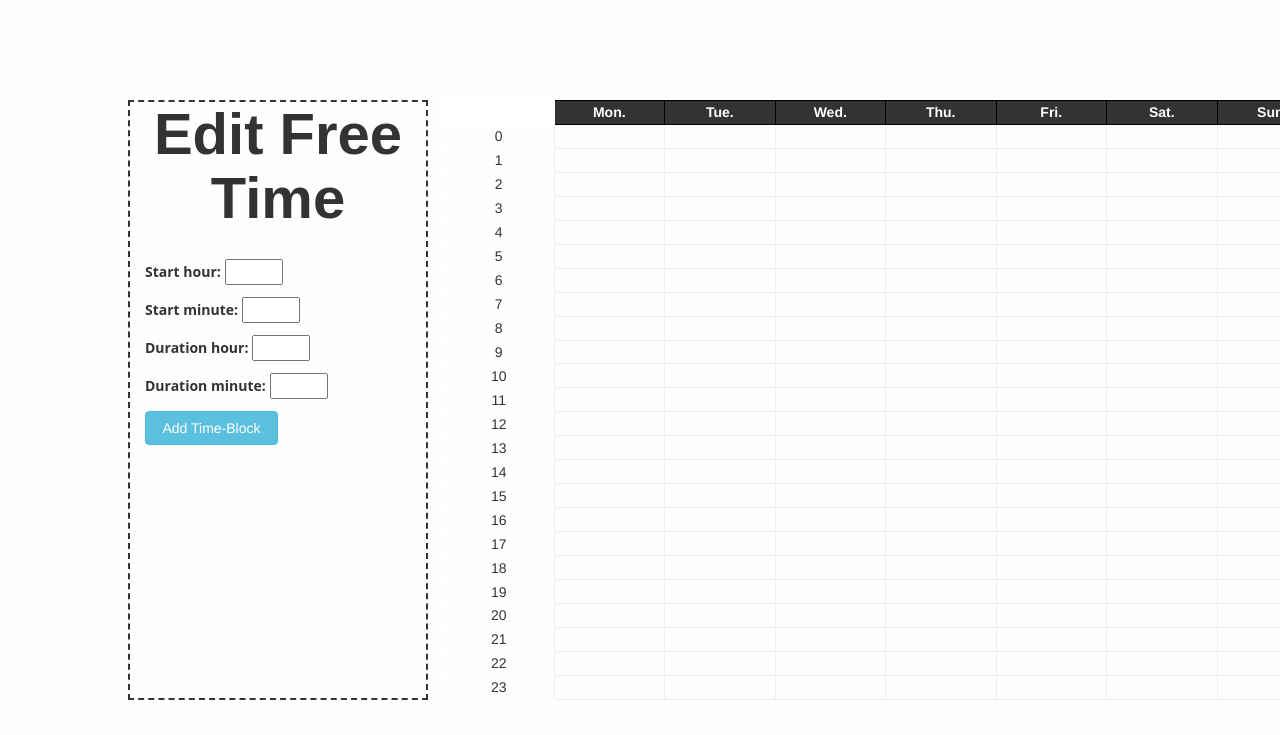
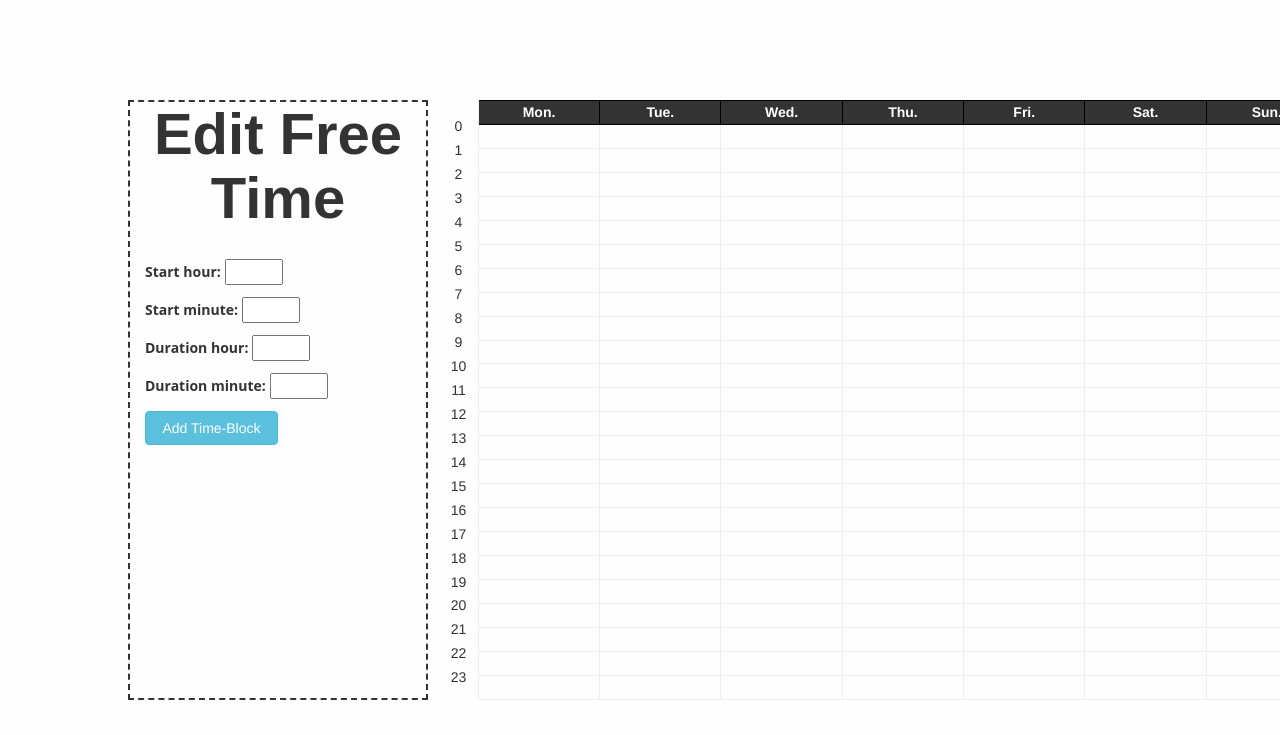
Before and after one commit to squiddle-online/squiddle, a Django app: a page that uses squiddle/squiddle_app/templates/schedule_view.html in a window 1280 px wide. Shown: the part 65-800 px from the top of the page. Run offline with Django 3.2, Linux system fonts and the light colour scheme; a user stored in the database is signed in; some libraries are stand-ins or nearby versions; some web fonts are replaced.

Commit message:
column edit 2

```diff
--- a/squiddle/squiddle_app/static/schedule_container.css
+++ b/squiddle/squiddle_app/static/schedule_container.css
@@ -4,10 +4,17 @@
     border: 1px solid white;
 }
 
-.blank-hour {
+.undecorated-cell {
+    border-top: 0px solid white;
     border: 1px solid white;
     border-right-color: #EFEFEF;
     text-align: center;
+}
+
+.hour-label {
+    margin-top: -10px;
+    padding-right: 5px;
+    padding-bottom: 10px;
 }
 
 .hour-container {
--- a/squiddle/squiddle_app/templates/schedule_view.html
+++ b/squiddle/squiddle_app/templates/schedule_view.html
@@ -1,6 +1,6 @@
 <table class="schedule-table">
     <tr id="header-row">
-        <th id="Time" class="blank-day"></th>
+        <th id="Time" class="undecorated-cell"></th>
         <th id="Monday" class="day-header">Mon.</th>
         <th id="Tuesday" class="day-header">Tue.</th>
         <th id="Wednesday" class="day-header">Wed.</th>
@@ -10,7 +10,9 @@
         <th id="Sunday" class="day-header">Sun.</th>
     </tr>
     <tr id="row-1" class="hour-row">
-        <td class="blank-hour">0</td>
+      <td class="undecorated-cell">
+        <div class="hour-label">0</div>
+      </td>
         <td class="hour-container"></td>
         <td class="hour-container"></td>
         <td class="hour-container"></td>
@@ -20,7 +22,9 @@
         <td class="hour-container"></td>
     </tr>
     <tr id="row-2" class="hour-row">
-        <td class="blank-hour">1</td>
+      <td class="undecorated-cell">
+        <div class="hour-label">1</div>
+      </td>
         <td class="hour-container"></td>
         <td class="hour-container"></td>
         <td class="hour-container"></td>
@@ -30,7 +34,9 @@
         <td class="hour-container"></td>
     </tr>
     <tr id="row-3" class="hour-row">
-        <td class="blank-hour">2</td>
+      <td class="undecorated-cell">
+        <div class="hour-label">2</div>
+      </td>
         <td class="hour-container"></td>
         <td class="hour-container"></td>
         <td class="hour-container"></td>
@@ -40,7 +46,9 @@
         <td class="hour-container"></td>
     </tr>
     <tr id="row-4" class="hour-row">
-        <td class="blank-hour">3</td>
+      <td class="undecorated-cell">
+        <div class="hour-label">3</div>
+      </td>
         <td class="hour-container"></td>
         <td class="hour-container"></td>
         <td class="hour-container"></td>
@@ -50,7 +58,9 @@
         <td class="hour-container"></td>
     </tr>
     <tr id="row-5" class="hour-row">
-        <td class="blank-hour">4</td>
+      <td class="undecorated-cell">
+        <div class="hour-label">4</div>
+      </td>
         <td class="hour-container"></td>
         <td class="hour-container"></td>
         <td class="hour-container"></td>
@@ -60,7 +70,9 @@
         <td class="hour-container"></td>
     </tr>
     <tr id="row-6" class="hour-row">
-        <td class="blank-hour">5</td>
+      <td class="undecorated-cell">
+        <div class="hour-label">5</div>
+      </td>
         <td class="hour-container"></td>
         <td class="hour-container"></td>
         <td class="hour-container"></td>
@@ -70,7 +82,9 @@
         <td class="hour-container"></td>
     </tr>
     <tr id="row-7" class="hour-row">
-        <td class="blank-hour">6</td>
+      <td class="undecorated-cell">
+        <div class="hour-label">6</div>
+      </td>
         <td class="hour-container"></td>
         <td class="hour-container"></td>
         <td class="hour-container"></td>
@@ -80,7 +94,9 @@
         <td class="hour-container"></td>
     </tr>
     <tr id="row-8" class="hour-row">
-        <td class="blank-hour">7</td>
+      <td class="undecorated-cell">
+        <div class="hour-label">7</div>
+      </td>
         <td class="hour-container"></td>
         <td class="hour-container"></td>
         <td class="hour-container"></td>
@@ -90,7 +106,9 @@
         <td class="hour-container"></td>
     </tr>
     <tr id="row-9" class="hour-row">
-        <td class="blank-hour">8</td>
+      <td class="undecorated-cell">
+        <div class="hour-label">8</div>
+      </td>
         <td class="hour-container"></td>
         <td class="hour-container"></td>
         <td class="hour-container"></td>
@@ -100,7 +118,9 @@
         <td class="hour-container"></td>
     </tr>
     <tr id="row-10" class="hour-row">
-        <td class="blank-hour">9</td>
+      <td class="undecorated-cell">
+        <div class="hour-label">9</div>
+      </td>
         <td class="hour-container"></td>
         <td class="hour-container"></td>
         <td class="hour-container"></td>
@@ -110,7 +130,9 @@
         <td class="hour-container"></td>
     </tr>
     <tr id="row-11" class="hour-row">
-        <td class="blank-hour">10</td>
+      <td class="undecorated-cell">
+        <div class="hour-label">10</div>
+      </td>
         <td class="hour-container"></td>
         <td class="hour-container"></td>
         <td class="hour-container"></td>
@@ -120,7 +142,9 @@
         <td class="hour-container"></td>
     </tr>
     <tr id="row-12" class="hour-row">
-        <td class="blank-hour">11</td>
+      <td class="undecorated-cell">
+        <div class="hour-label">11</div>
+      </td>
         <td class="hour-container"></td>
         <td class="hour-container"></td>
         <td class="hour-container"></td>
@@ -130,7 +154,9 @@
         <td class="hour-container"></td>
     </tr>
     <tr id="row-13" class="hour-row">
-        <td class="blank-hour">12</td>
+      <td class="undecorated-cell">
+        <div class="hour-label">12</div>
+      </td>
         <td class="hour-container"></td>
         <td class="hour-container"></td>
         <td class="hour-container"></td>
@@ -140,7 +166,9 @@
         <td class="hour-container"></td>
     </tr>
     <tr id="row-14" class="hour-row">
-        <td class="blank-hour">13</td>
+      <td class="undecorated-cell">
+        <div class="hour-label">13</div>
+      </td>
         <td class="hour-container"></td>
         <td class="hour-container"></td>
         <td class="hour-container"></td>
@@ -150,7 +178,9 @@
         <td class="hour-container"></td>
     </tr>
     <tr id="row-15" class="hour-row">
-        <td class="blank-hour">14</td>
+      <td class="undecorated-cell">
+        <div class="hour-label">14</div>
+      </td>
         <td class="hour-container"></td>
         <td class="hour-container"></td>
         <td class="hour-container"></td>
@@ -160,7 +190,9 @@
         <td class="hour-container"></td>
     </tr>
     <tr id="row-16" class="hour-row">
-        <td class="blank-hour">15</td>
+      <td class="undecorated-cell">
+        <div class="hour-label">15</div>
+      </td>
         <td class="hour-container"></td>
         <td class="hour-container"></td>
         <td class="hour-container"></td>
@@ -170,7 +202,9 @@
         <td class="hour-container"></td>
     </tr>
     <tr id="row-17" class="hour-row">
-        <td class="blank-hour">16</td>
+      <td class="undecorated-cell">
+        <div class="hour-label">16</div>
+      </td>
         <td class="hour-container"></td>
         <td class="hour-container"></td>
         <td class="hour-container"></td>
@@ -180,7 +214,9 @@
         <td class="hour-container"></td>
     </tr>
     <tr id="row-18" class="hour-row">
-        <td class="blank-hour">17</td>
+      <td class="undecorated-cell">
+        <div class="hour-label">17</div>
+      </td>
         <td class="hour-container"></td>
         <td class="hour-container"></td>
         <td class="hour-container"></td>
@@ -190,7 +226,9 @@
         <td class="hour-container"></td>
     </tr>
     <tr id="row-19" class="hour-row">
-        <td class="blank-hour">18</td>
+      <td class="undecorated-cell">
+        <div class="hour-label">18</div>
+      </td>
         <td class="hour-container"></td>
         <td class="hour-container"></td>
         <td class="hour-container"></td>
@@ -200,7 +238,9 @@
         <td class="hour-container"></td>
     </tr>
     <tr id="row-20" class="hour-row">
-        <td class="blank-hour">19</td>
+      <td class="undecorated-cell">
+        <div class="hour-label">19</div>
+      </td>
         <td class="hour-container"></td>
         <td class="hour-container"></td>
         <td class="hour-container"></td>
@@ -210,7 +250,9 @@
         <td class="hour-container"></td>
     </tr>
     <tr id="row-21" class="hour-row">
-        <td class="blank-hour">20</td>
+      <td class="undecorated-cell">
+        <div class="hour-label">20</div>
+      </td>
         <td class="hour-container"></td>
         <td class="hour-container"></td>
         <td class="hour-container"></td>
@@ -220,7 +262,9 @@
         <td class="hour-container"></td>
     </tr>
     <tr id="row-22" class="hour-row">
-        <td class="blank-hour">21</td>
+      <td class="undecorated-cell">
+        <div class="hour-label">21</div>
+      </td>
         <td class="hour-container"></td>
         <td class="hour-container"></td>
         <td class="hour-container"></td>
@@ -230,7 +274,9 @@
         <td class="hour-container"></td>
     </tr>
     <tr id="row-23" class="hour-row">
-        <td class="blank-hour">22</td>
+      <td class="undecorated-cell">
+        <div class="hour-label">22</div>
+      </td>
         <td class="hour-container"></td>
         <td class="hour-container"></td>
         <td class="hour-container"></td>
@@ -240,7 +286,9 @@
         <td class="hour-container"></td>
     </tr>
     <tr id="row-24" class="hour-row">
-        <td class="blank-hour">23</td>
+      <td class="undecorated-cell">
+        <div class="hour-label">23</div>
+      </td>
         <td class="hour-container"></td>
         <td class="hour-container"></td>
         <td class="hour-container"></td>
```
